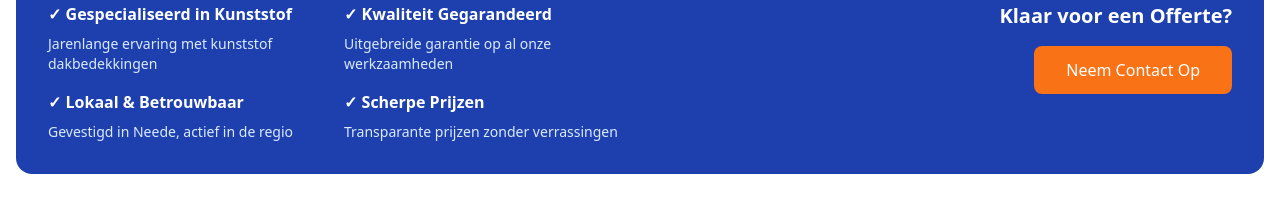
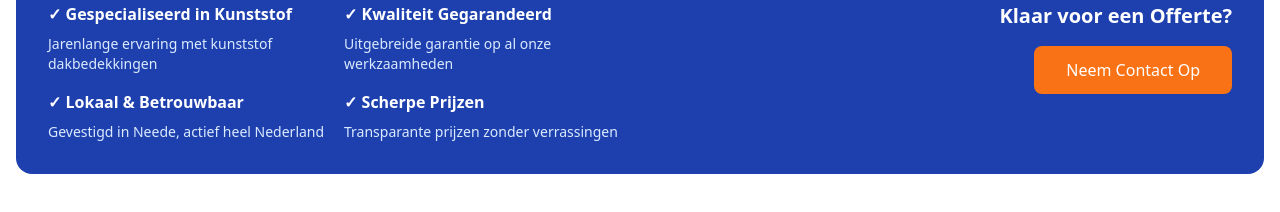
Before and after one commit to dmonfrooij/DakwerkSterken, a React (Vite) app: page / in a window 1280 px wide. Shown: the part 1660-1872 px from the top of the page. Built offline with nearby package versions, Linux system fonts and the light colour scheme.

Commit message:
Updated Services.tsx

```diff
--- a/src/components/Services.tsx
+++ b/src/components/Services.tsx
@@ -87,7 +87,7 @@ const Services = () => {
                 </div>
                 <div>
                   <h4 className="font-semibold mb-2">✓ Lokaal & Betrouwbaar</h4>
-                  <p className="text-blue-100 text-sm">Gevestigd in Neede, actief in de regio</p>
+                  <p className="text-blue-100 text-sm">Gevestigd in Neede, actief heel Nederland</p>
                 </div>
                 <div>
                   <h4 className="font-semibold mb-2">✓ Scherpe Prijzen</h4>
```
